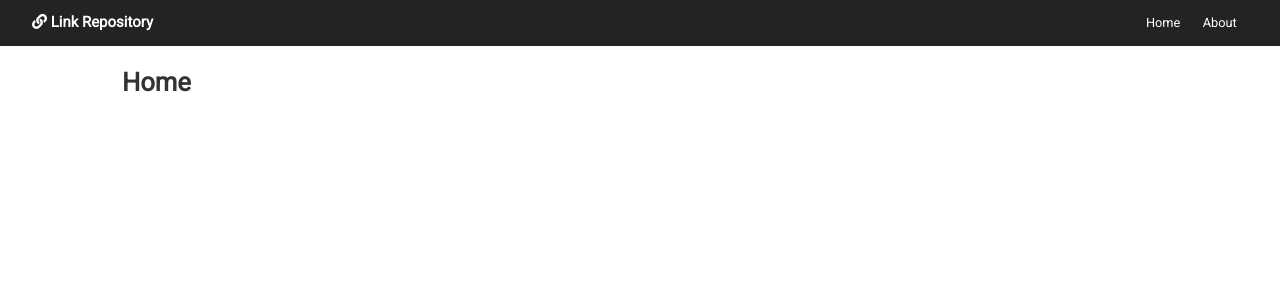
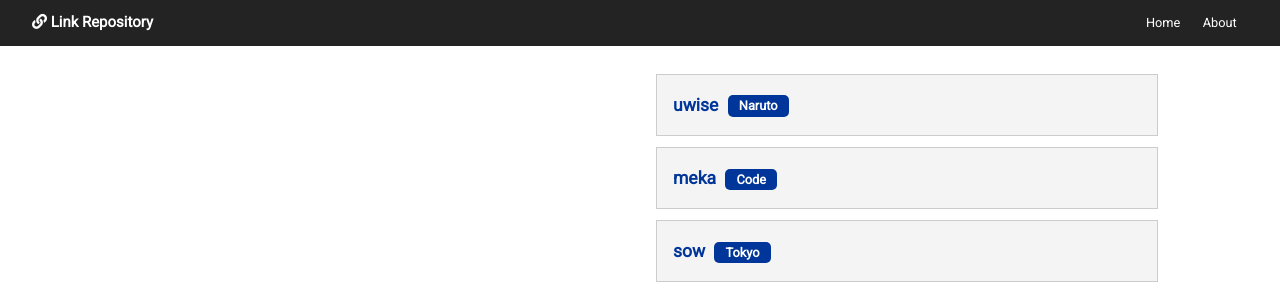
Before and after one commit to uwisemohamed14/contact-repository, a React (Create React App) app in the folder client/: page / in a window 1280 px wide. Shown: the top 302 px of the page. Built offline with nearby package versions, Linux system fonts and the light colour scheme.

Commit message:
LinkItem implemented & populated with dummy data

```diff
--- a/client/src/App.js
+++ b/client/src/App.js
@@ -4,12 +4,13 @@
 import About from './components/pages/About';
 import Home from './components/pages/Home';
 
-
+import LinkState from './context/link/LinkState';
 
 import './App.css';
 
 const App = () => {
   return (
+    <LinkState>
       <Router>
         <Fragment>
           <Navbar/>
@@ -22,6 +23,7 @@
           </div>
         </Fragment>
       </Router>
+    </LinkState>
 
   );
 }
--- /dev/null
+++ b/client/src/components/links/LinkItem.js
@@ -0,0 +1,14 @@
+import React from 'react';
+
+const LinkItem = ({ link }) => {
+    const {id, about, type, url } = link;
+    return (
+        <div className='card bg-light'>
+            <h3 className="text-primary text-left">
+                {about}{' '}<span className={'badge badge-primary'}>{type.charAt(0).toUpperCase() + type.slice(1)}</span>
+            </h3>
+        </div>
+    )
+}
+
+export default LinkItem;
--- /dev/null
+++ b/client/src/components/links/Links.js
@@ -0,0 +1,18 @@
+import React, {Fragment, useContext } from 'react';
+import LinkItem from './LinkItem';
+import LinkContext from '../../context/link/linkContext';
+
+const Links = () => {
+    const linkContext = useContext(LinkContext);
+
+    const { links } = linkContext;
+    return (
+        <Fragment>
+            {links.map(link => <h3>
+                <LinkItem key={link.id} link={link}/>
+            </h3>)}
+        </Fragment>
+    )
+}
+
+export default Links;
--- a/client/src/components/pages/Home.js
+++ b/client/src/components/pages/Home.js
@@ -1,11 +1,15 @@
 import React from 'react'
+import Links from '../links/Links';
 
 const Home = () => {
     return (
-        <div>
-            <h1>
-                Home
-            </h1>
+        <div className="grid-2">
+            <div>
+                {/* LinkForm */}
+            </div>
+            <div>
+                <Links/>
+            </div>
         </div>
     )
 }
--- /dev/null
+++ b/client/src/context/link/LinkState.js
@@ -0,0 +1,50 @@
+import React, { useReducer } from 'react';
+import uuid from 'uuid';
+import LinkContext from './linkContext'; //Try small l if dont work
+import linkReducer from './linkReducer';
+import {
+    ADD_LINK,
+    DELETE_LINK,
+    SET_CURRENT,
+    CLEAR_CURRENT,
+    UPDATE_LINK,
+    FILTER_LINKS,
+    CLEAR_FILTER
+} from '../types';
+
+const LinkState = props => {
+    const initialState = {
+        links: [
+            {
+                id: 1,
+                about: 'uwise',
+                type: 'naruto',
+                url: 'shippudden'
+            },
+            {
+                id: 2,
+                about: 'meka',
+                type: 'code',
+                url: 'geass'
+            },
+            {
+                id: 3,
+                about: 'sow',
+                type: 'tokyo',
+                url: 'ghoul'
+            }
+        ]
+    };
+
+    const [state, dispatch] = useReducer(linkReducer, initialState);
+
+    //All of the actions.
+
+    return (
+        <LinkContext.Provider value={{links: state.links}}>
+            { props.children }
+        </LinkContext.Provider>
+    )
+};
+
+export default LinkState;
--- /dev/null
+++ b/client/src/context/link/linkContext.js
@@ -0,0 +1,5 @@
+import { createContext } from 'react';
+
+const linkContext = createContext();
+
+export default linkContext;
--- /dev/null
+++ b/client/src/context/types.js
@@ -0,0 +1,9 @@
+export const ADD_LINK = 'ADD_LINK';
+export const DELETE_LINK = 'DELETE_LINK';
+export const SET_CURRENT = 'SET_CURRENT';
+export const CLEAR_CURRENT = 'CLEAR_CURRENT';
+export const UPDATE_LINK = 'UPDATE_LINK';
+export const FILTER_LINKS = 'FILTER_LINKS';
+export const CLEAR_FILTER = 'CLEAR_FILTER';
+export const SET_ALERT = 'SET_ALERT';
+export const REMOVE_ALERT = 'REMOVE_ALERT';
```
Also changed, not shown: client/src/context/link/linkReducer.js (added), 2 other files (tests, documents, lock files or other folders). Lines whose indentation alone changed are shown as unchanged.
